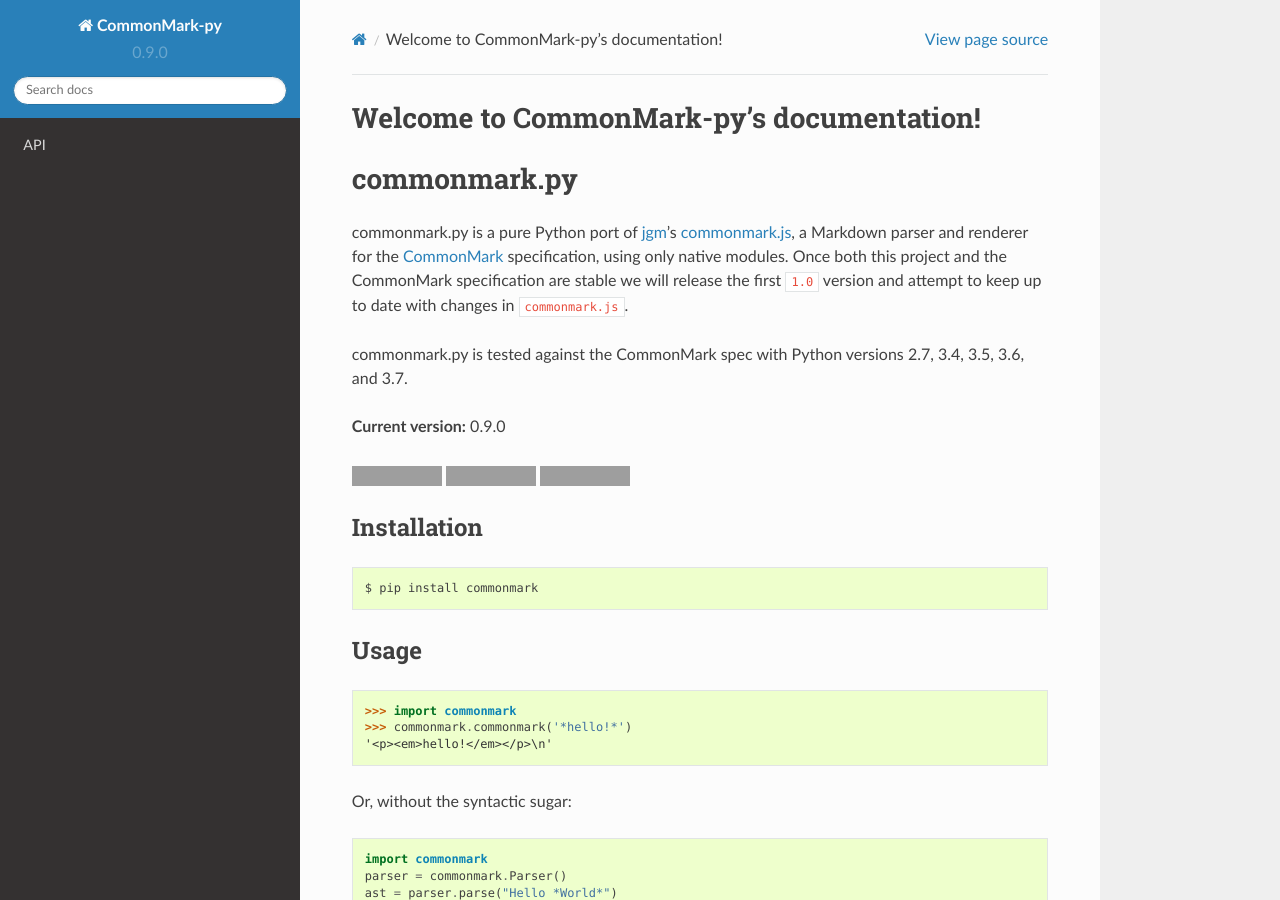
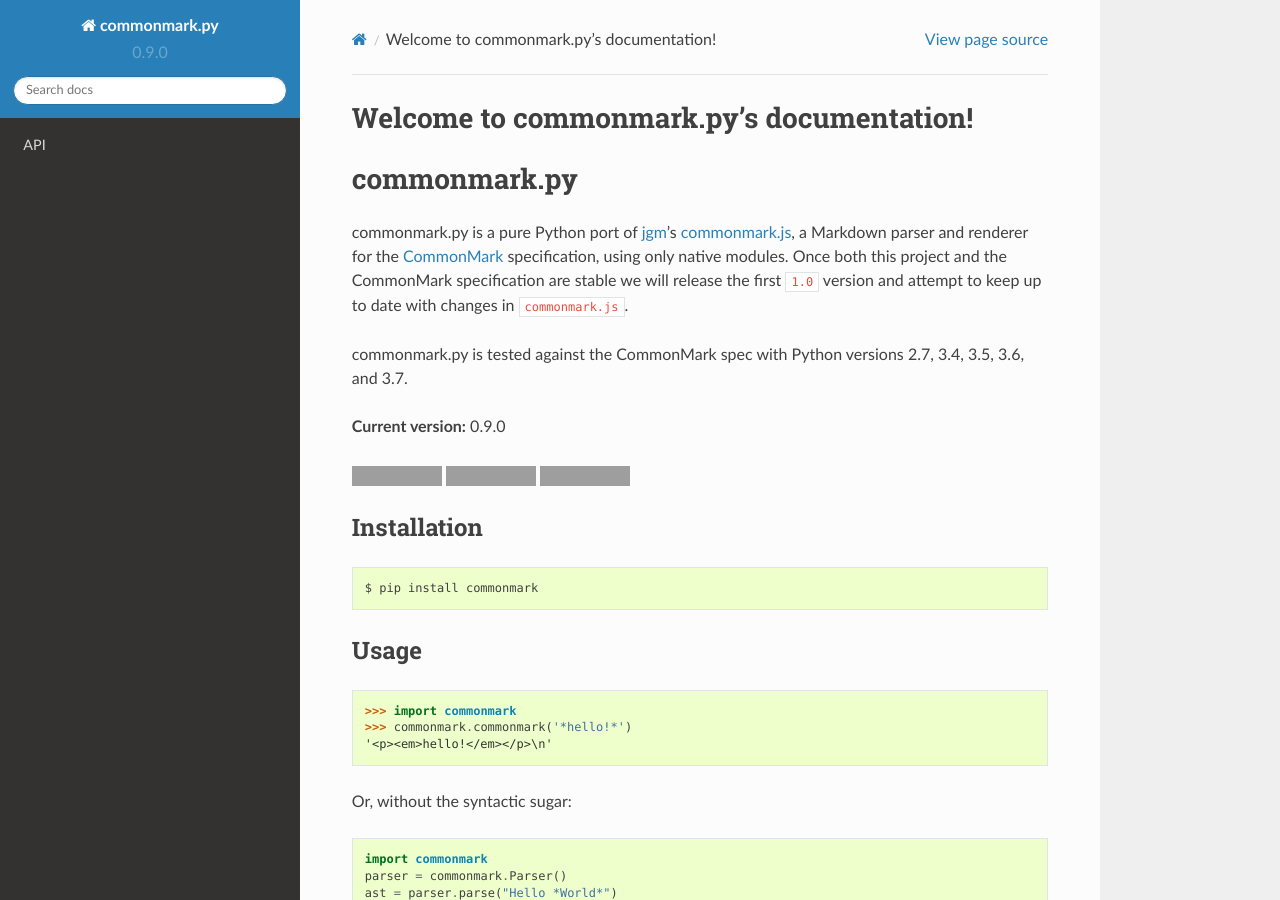
Before and after one commit to readthedocs/commonmark.py, a Sphinx documentation site: the page built from docs/index.rst, in a window 1280 px wide and 900 px high. Built offline with Sphinx 7.4.7 and the Read the Docs theme 2.0.0, drawn with Linux system fonts in a browser that asks for light colours; some of the changed text lies outside the part shown; grey boxes are pictures that could not be loaded.

```diff
--- a/README.rst
+++ b/README.rst
@@ -129,8 +129,8 @@ Authors
 .. |Pypi Link| image:: https://img.shields.io/pypi/v/commonmark.svg
    :target: https://pypi.org/project/commonmark/
 
-.. |Build Status| image:: https://travis-ci.org/rtfd/CommonMark-py.svg?branch=master
-   :target: https://travis-ci.org/rtfd/CommonMark-py
+.. |Build Status| image:: https://travis-ci.org/rtfd/commonmark.py.svg?branch=master
+   :target: https://travis-ci.org/rtfd/commonmark.py
 
 .. |Doc Link| image:: https://readthedocs.org/projects/commonmark-py/badge/?version=latest
    :target: https://commonmark-py.readthedocs.io/en/latest/?badge=latest
--- a/docs/conf.py
+++ b/docs/conf.py
@@ -1,7 +1,7 @@
 #!/usr/bin/env python3
 # -*- coding: utf-8 -*-
 #
-# CommonMark-py documentation build configuration file, created by
+# commonmark.py documentation build configuration file, created by
 # sphinx-quickstart on Mon Jan  4 18:11:52 2016.
 #
 # This file is execfile()d with the current directory set to its
@@ -50,8 +50,8 @@ source_suffix = '.rst'
 master_doc = 'index'
 
 # General information about the project.
-project = 'CommonMark-py'
-copyright = '2014-2018, Roland Shoemaker, Bibek Kafle, Nik Nyby'
+project = 'commonmark.py'
+copyright = '2014-2019, Roland Shoemaker, Bibek Kafle, Nik Nyby'
 author = 'Roland Shoemaker, Bibek Kafle, Nik Nyby'
 
 # The version info for the project you're documenting, acts as replacement for
@@ -129,7 +129,7 @@ html_sidebars = {
 html_theme_options = {
     'description': 'A Python CommonMark library',
     'github_user': 'rtfd',
-    'github_repo': 'CommonMark-py',
+    'github_repo': 'commonmark.py',
 }
 
 # Add any paths that contain custom themes here, relative to this directory.
@@ -249,7 +249,7 @@ latex_elements = {
 # (source start file, target name, title,
 #  author, documentclass [howto, manual, or own class]).
 latex_documents = [
-  (master_doc, 'CommonMark-py.tex', 'CommonMark-py Documentation',
+  (master_doc, 'CommonMark-py.tex', 'commonmark.py Documentation',
    'Roland Shoemaker, Bibek Kafle', 'manual'),
 ]
 
@@ -279,7 +279,7 @@ latex_documents = [
 # One entry per manual page. List of tuples
 # (source start file, name, description, authors, manual section).
 man_pages = [
-    (master_doc, 'commonmark-py', 'CommonMark-py Documentation',
+    (master_doc, 'commonmark-py', 'commonmark.py Documentation',
      [author], 1)
 ]
 
@@ -293,8 +293,8 @@ man_pages = [
 # (source start file, target name, title, author,
 #  dir menu entry, description, category)
 texinfo_documents = [
-  (master_doc, 'CommonMark-py', 'CommonMark-py Documentation',
-   author, 'CommonMark-py', 'One line description of project.',
+  (master_doc, 'commonmark.py', 'commonmark.py Documentation',
+   author, 'commonmark.py', 'One line description of project.',
    'Miscellaneous'),
 ]
 
--- a/docs/index.rst
+++ b/docs/index.rst
@@ -1,9 +1,9 @@
-.. CommonMark-py documentation master file, created by
+.. commonmark.py documentation master file, created by
    sphinx-quickstart on Mon Jan  4 18:11:52 2016.
    You can adapt this file completely to your liking, but it should at least
    contain the root `toctree` directive.
 
-Welcome to CommonMark-py's documentation!
+Welcome to commonmark.py's documentation!
 =========================================
 
 .. include:: ../README.rst
--- a/setup.py
+++ b/setup.py
@@ -44,7 +44,7 @@ setup(
     author_email="rolandshoemaker@gmail.com",
     maintainer="Nikolas Nyby",
     maintainer_email="nikolas@gnu.org",
-    url="https://github.com/rtfd/CommonMark-py",
+    url="https://github.com/rtfd/commonmark.py",
     keywords=["markup", "markdown", "commonmark"],
     entry_points={
         'console_scripts': [
```
Also changed, not shown: CHANGELOG.md (+1 -1 lines).
